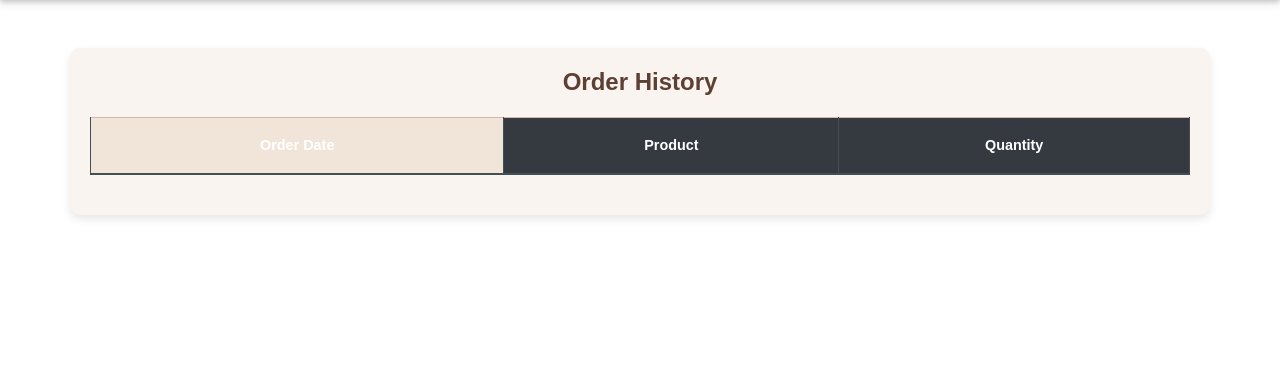
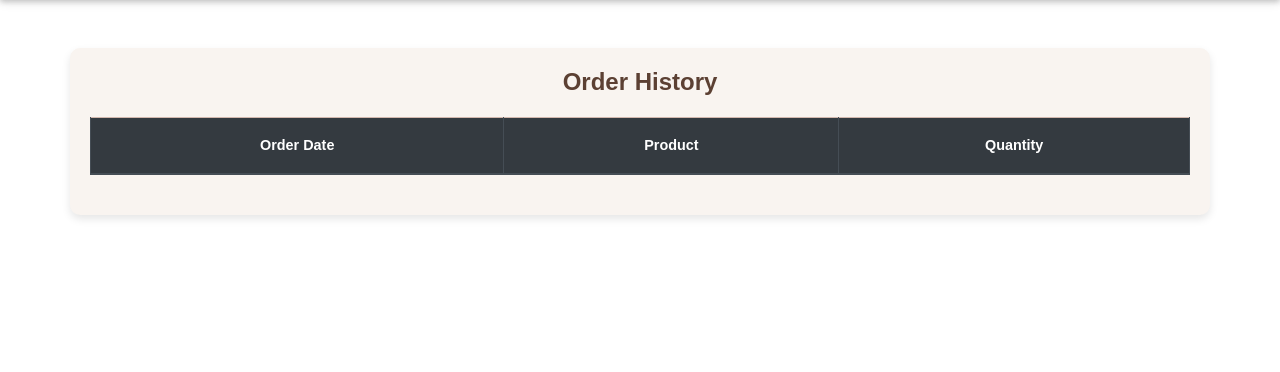
Before and after one commit to YapYuNing08/GitExercise-TT5L-10, a Django app: page /order_history/ in a window 1280 px wide, with the pointer over the restyled element. Shown: the part 56-428 px from the top of the page. Run offline with Django 5.2, Linux system fonts and the light colour scheme; a user stored in the database is signed in; data comes from the database, SQL or seed files in the repository; lists and menus that the app fills with data are empty; some libraries are stand-ins or nearby versions.

Commit message:
Update order_history.html css

```diff
--- a/deliver/customer/templates/customer/order_history.html
+++ b/deliver/customer/templates/customer/order_history.html
@@ -77,7 +77,7 @@
         transition: background-color 0.3s ease;
     }
 
-    .table th:hover, .table td:hover {
+    .table td:hover {
         background-color: #f0e5d8;
     }
 
```
